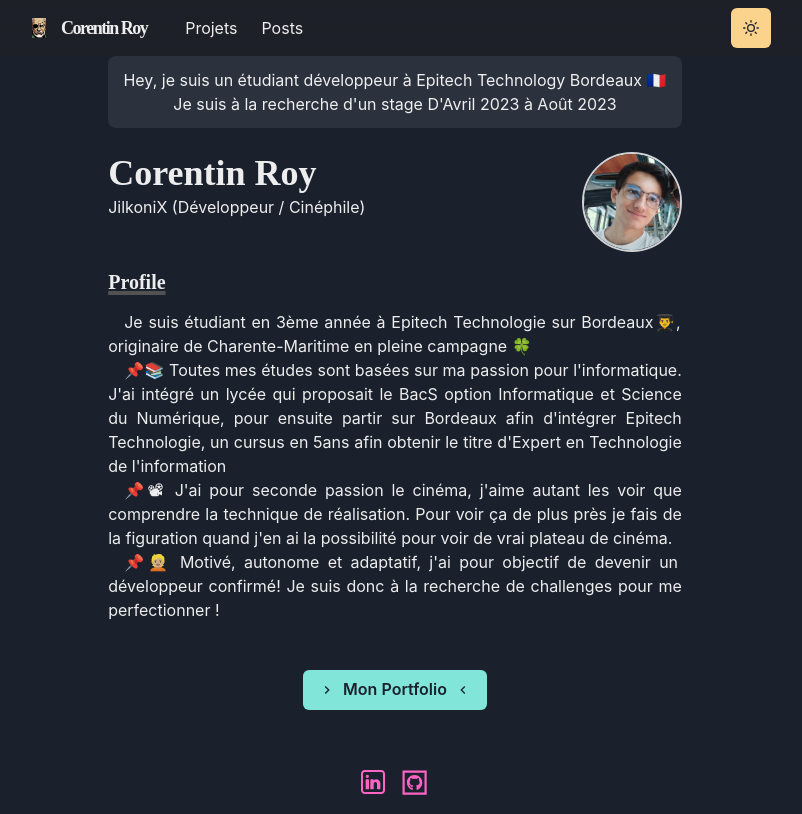
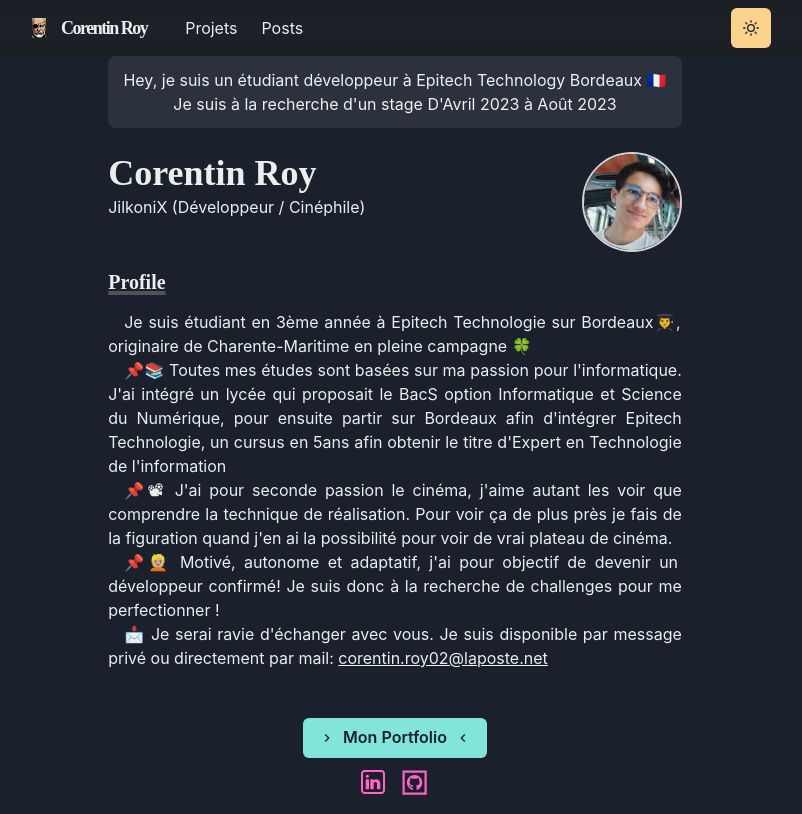
Before and after one commit to roy-corentin/portfolio, a Next.js app: page / in a window 1280 px wide. Shown: the whole page, without its empty margins (245-1047 px from the left). Built offline with nearby package versions, Linux system fonts and the light colour scheme.

Commit message:
[UP] style mail

```diff
--- a/i18n/fr/translation.json
+++ b/i18n/fr/translation.json
@@ -11,7 +11,7 @@
     "profile_text_2": "📌📚 Toutes mes études sont basées sur ma passion pour l'informatique. J'ai intégré un lycée qui proposait le BacS option Informatique et Science du Numérique, pour ensuite partir sur Bordeaux afin d'intégrer Epitech Technologie, un cursus en 5ans afin obtenir le titre d'Expert en Technologie de l'information",
     "profile_text_3": "📌📽 J'ai pour seconde passion le cinéma, j'aime autant les voir que comprendre la technique de réalisation. Pour voir ça de plus près je fais de la figuration quand j'en ai la possibilité pour voir de vrai plateau de cinéma.",
     "profile_text_4": "📌👱🏼 Motivé, autonome et adaptatif, j'ai pour objectif de devenir un développeur confirmé! Je suis donc à la recherche de challenges pour me perfectionner !",
-    "profile_text_5": "📩 Je serai ravie d'échanger avec vous. Je suis disponible par message privé ou directement par mail: corentin.roy02@laposte.net",
+    "profile_text_5": "📩 Je serai ravie d'échanger avec vous. Je suis disponible par message privé ou directement par mail: ",
     "projects": "Projets"
   },
   "projects": "Projets",
--- a/pages/index.js
+++ b/pages/index.js
@@ -1,4 +1,4 @@
-import { Button, Center, Container, Box, Heading, Image, useColorModeValue, Link, HStack } from "@chakra-ui/react";
+import { Button, Center, Text, Container, Box, Heading, Image, useColorModeValue, Link, HStack } from "@chakra-ui/react";
 import { ChevronRightIcon, ChevronLeftIcon } from "@chakra-ui/icons"
 import NextLink from "next/link"
 import Section from "../components/section"
@@ -45,6 +45,10 @@ const Page = () => {
         <Paragraph>
           {t("index.profile_text_4")}
         </Paragraph>
+        <Paragraph>
+          {t("index.profile_text_5")}
+          <Text as={'u'}>corentin.roy02@laposte.net</Text>
+        </Paragraph>
 
         <Box align="center" pt={8} my={4}>
           <NextLink href="/projects">
```
